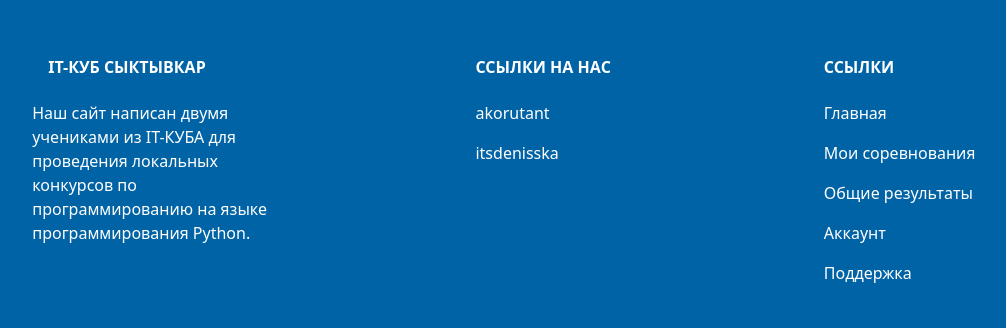
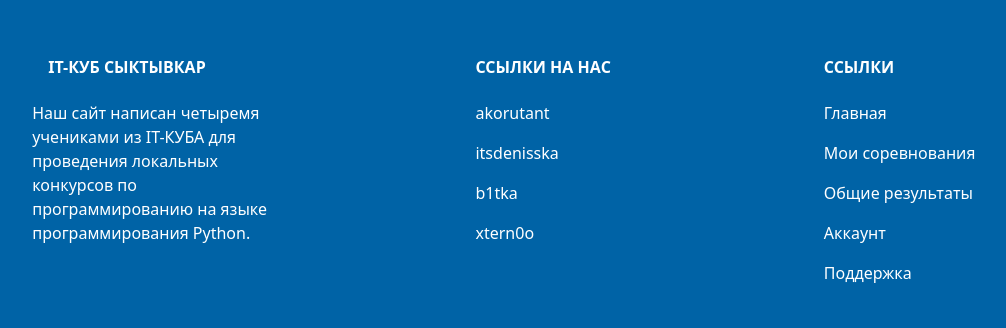
Before and after one commit to akorutant/pycontester, a Flask app: page /tasks/add in a window 1280 px wide. Shown: the part 934-1262 px from the top of the page, without its empty margins (129-1135 px from the left). Run offline with Flask 3, Linux system fonts and the light colour scheme; a user stored in the database is signed in; some libraries are stand-ins or nearby versions.

Commit message:
Update base.html

```diff
--- a/templates/base.html
+++ b/templates/base.html
@@ -125,7 +125,7 @@
                         <i class="fas fa-gem me-3 text-secondary"></i
                         >IT-КУБ Сыктывкар
                     </h6>
-                    <p>Наш сайт написан двумя учениками из IT-КУБА для проведения локальных конкурсов по
+                    <p>Наш сайт написан четыремя учениками из IT-КУБА для проведения локальных конкурсов по
                         программированию на языке программирования Python.</p>
                 </div>
                 <div class="col-md-2 col-lg-2 col-xl-2 mx-auto mb-4">
@@ -134,7 +134,13 @@
                         <a href="https://akoru.works/" class="nav-link text-white">akorutant</a>
                     </p>
                     <p>
-                        <a href="https://t.me/itsdenisska" class="nav-link text-white">itsdenisska</a>
+                        <a href="https://github.com/ITSDENISSKA/" class="nav-link text-white">itsdenisska</a>
+                    </p>
+                    <p>
+                        <a href="https://github.com/xtern0o/" class="nav-link text-white">b1tka</a>
+                    </p>
+                    <p>
+                        <a href="https://github.com/b1tka/" class="nav-link text-white">xtern0o</a>
                     </p>
                 </div>
                 <div class="col-md-3 col-lg-2 col-xl-2 mx-auto mb-4">
```
